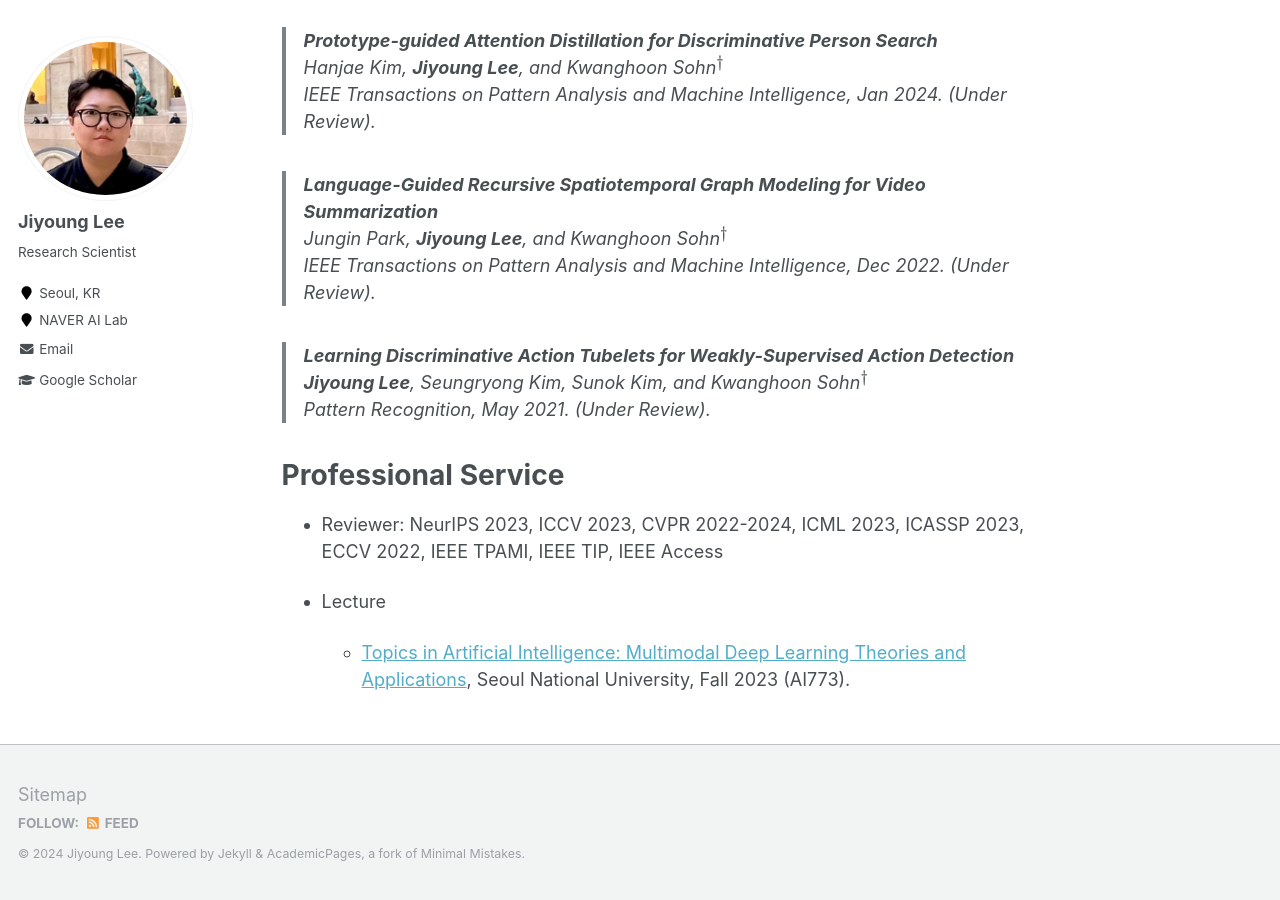
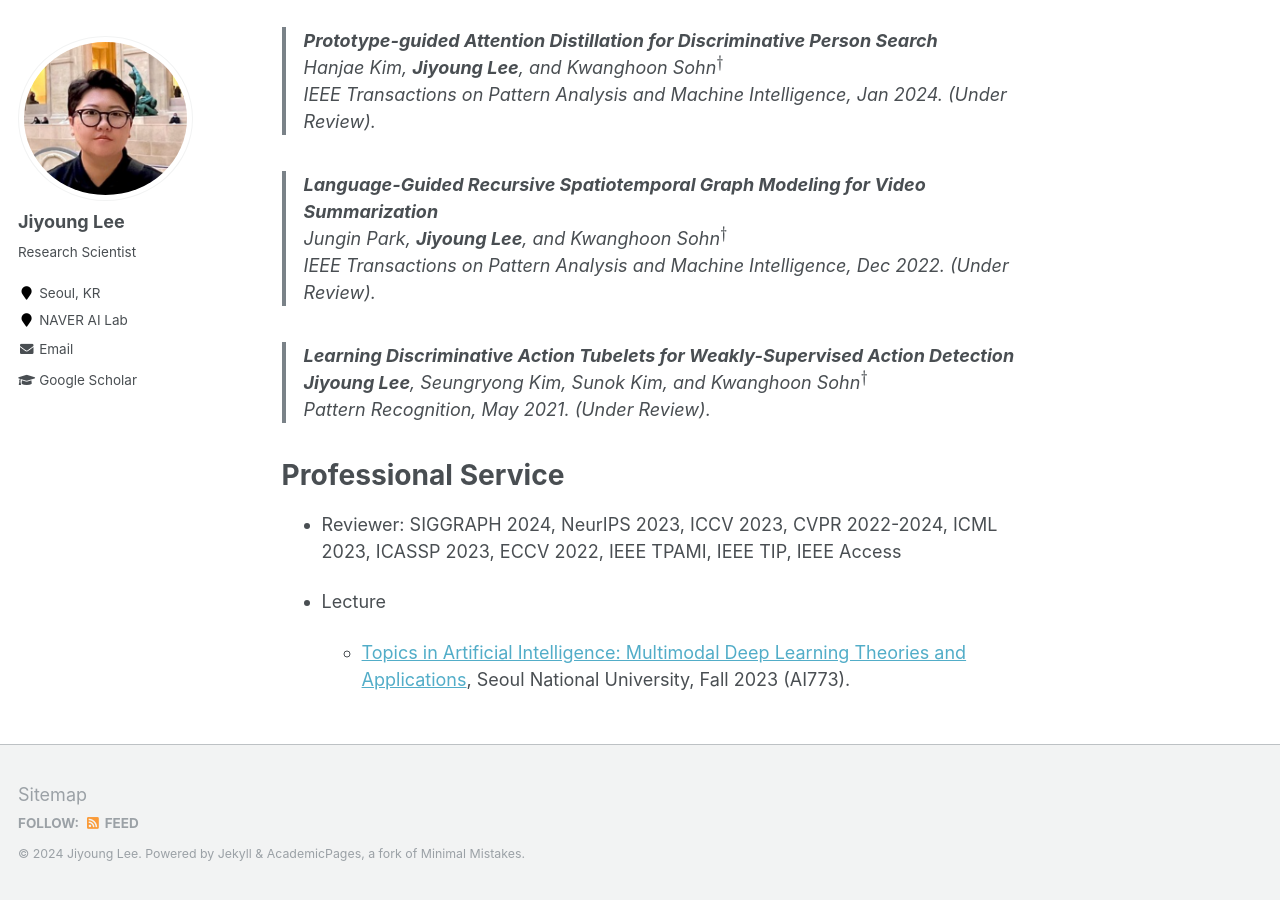
Before and after one commit to lee-jiyoung/lee-jiyoung.github.io, a Jekyll site: the page built from _pages/about.md, in a window 1280 px wide and 900 px high, scrolled down 6526 px. Built offline with Jekyll 4.4.1, drawn with Linux system fonts in a browser that asks for light colours; formulas are drawn with MathJax 3.

Commit message:
Update about.md

```diff
--- a/_pages/about.md
+++ b/_pages/about.md
@@ -389,7 +389,7 @@ Pattern Recognition, May 2021. (Under Review).
 
 Professional Service
 ======
-* Reviewer: NeurIPS 2023, ICCV 2023, CVPR 2022-2024, ICML 2023, ICASSP 2023, ECCV 2022, IEEE TPAMI, IEEE TIP, IEEE Access
+* Reviewer: SIGGRAPH 2024, NeurIPS 2023, ICCV 2023, CVPR 2022-2024, ICML 2023, ICASSP 2023, ECCV 2022, IEEE TPAMI, IEEE TIP, IEEE Access
 
 * Lecture
   * <a href="https://naver-ai.github.io/202302-AI773/">Topics in Artificial Intelligence: Multimodal Deep Learning Theories and Applications</a>, Seoul National University, Fall 2023 (AI773).
```
